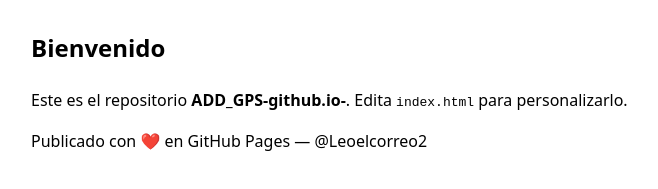
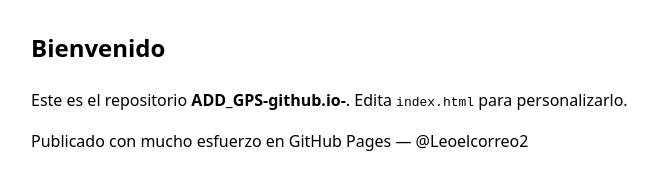
Before and after one commit to Leoelcorreo2/ADD_GPS-github.io-, a plain HTML site: page index.html in a window 1280 px wide. Shown: the part 165-354 px from the top of the page, without its empty margins (249-907 px from the left). Drawn offline with Linux system fonts and the light colour scheme.

Commit message:
Quitar el corazón
Pues eso.

```diff
--- a/index.html
+++ b/index.html
@@ -22,7 +22,7 @@
       </section>
 
       <footer>
-        <p>Publicado con ❤️ en GitHub Pages — @Leoelcorreo2</p>
+        <p>Publicado con mucho esfuerzo en GitHub Pages — @Leoelcorreo2</p>
       </footer>
     </main>
   </body>
```
